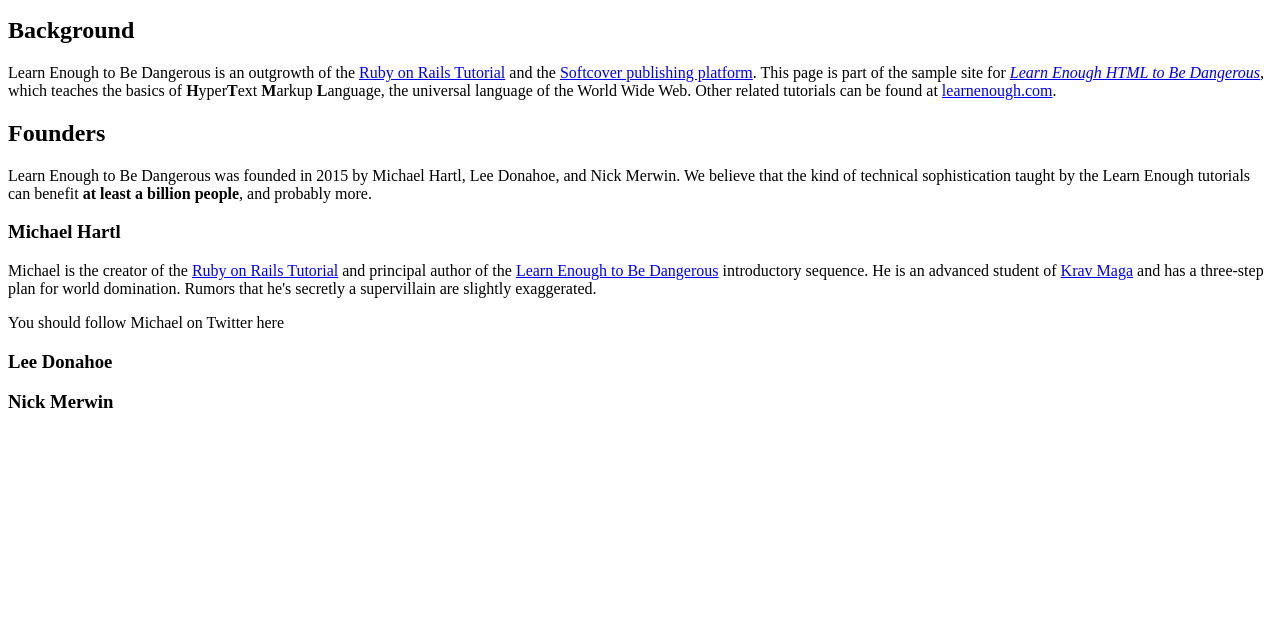
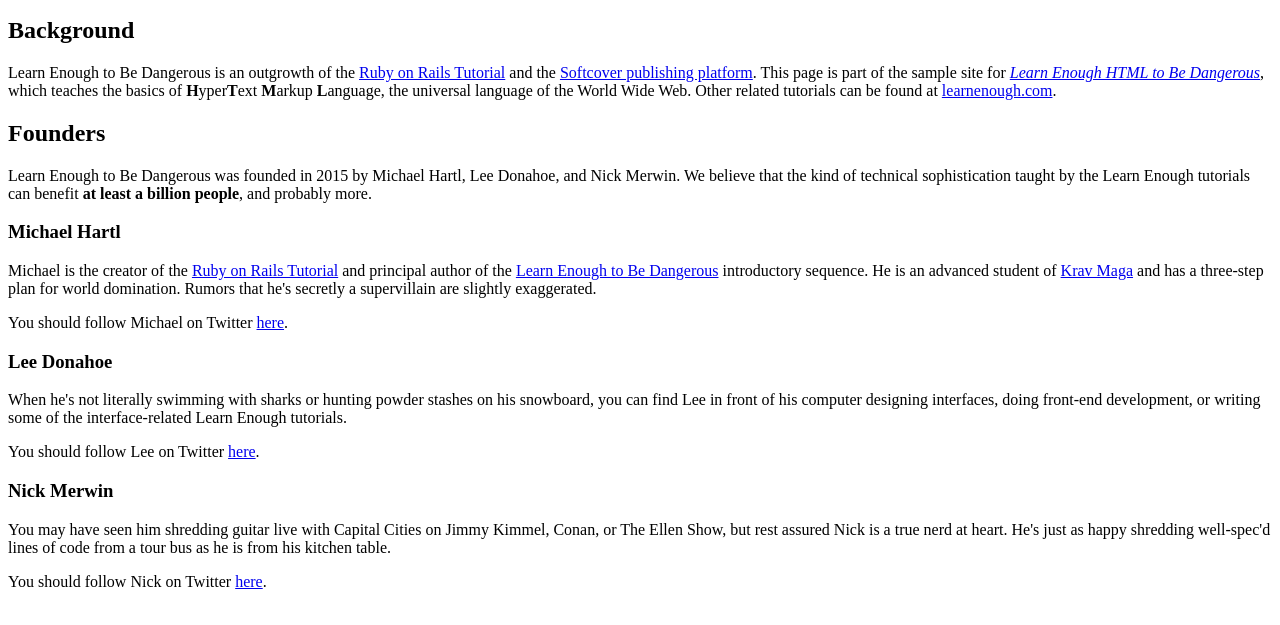
Before and after one commit to DoughboyFresh5954/sample_website, a plain HTML site: page index.html in a window 1280 px wide. Shown: the part 137-762 px from the top of the page. Drawn offline with Linux system fonts and the light colour scheme.

Commit message:
Update index.html
added bio and seperate browser links

```diff
--- a/index.html
+++ b/index.html
@@ -56,15 +56,37 @@
 	</p>
 
 	<p>
-	  You should follow Michael on Twitter here
+	  You should follow Michael on Twitter
+	  <a href="http://twitter.com/mhartl" target="_blank">here</a>.
 	</p>
-
 
 	<h3>Lee Donahoe</h3>
 
+	<p>
+	  When he's not literally swimming with sharks or hunting powder stashes
+      	  on his snowboard, you can find Lee in front of his computer designing
+     	  interfaces, doing front-end development, or writing some of the
+      	  interface-related Learn Enough tutorials.
+	</p>
+
+	<p>
+	  You should follow Lee on Twitter
+      	  <a href="https://twitter.com/leedonahoe" target="_blank">here</a>.
+	</p>
+
 	<h3>Nick Merwin</h3>
 
+	<p>
+	  You may have seen him shredding guitar live with Capital Cities on Jimmy
+      	  Kimmel, Conan, or The Ellen Show, but rest assured Nick is a true nerd
+      	  at heart. He's just as happy shredding well-spec'd lines of code from a
+      	  tour bus as he is from his kitchen table.
+	</p>
 
+	<p>
+	  You should follow Nick on Twitter
+      	  <a href="https://twitter.com/nickmerwin" target="_blank">here</a>.
+	</p>
 
 
 
```
